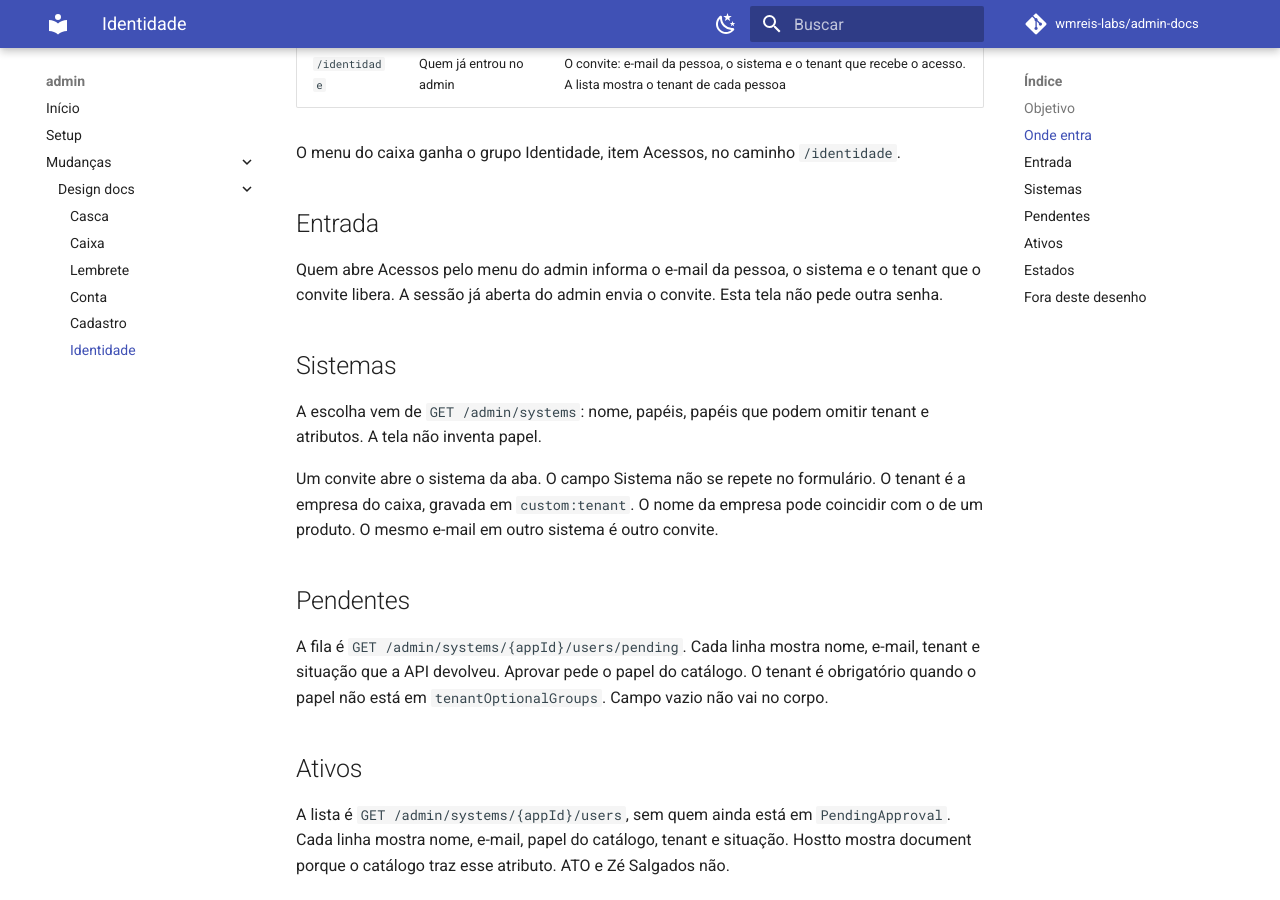
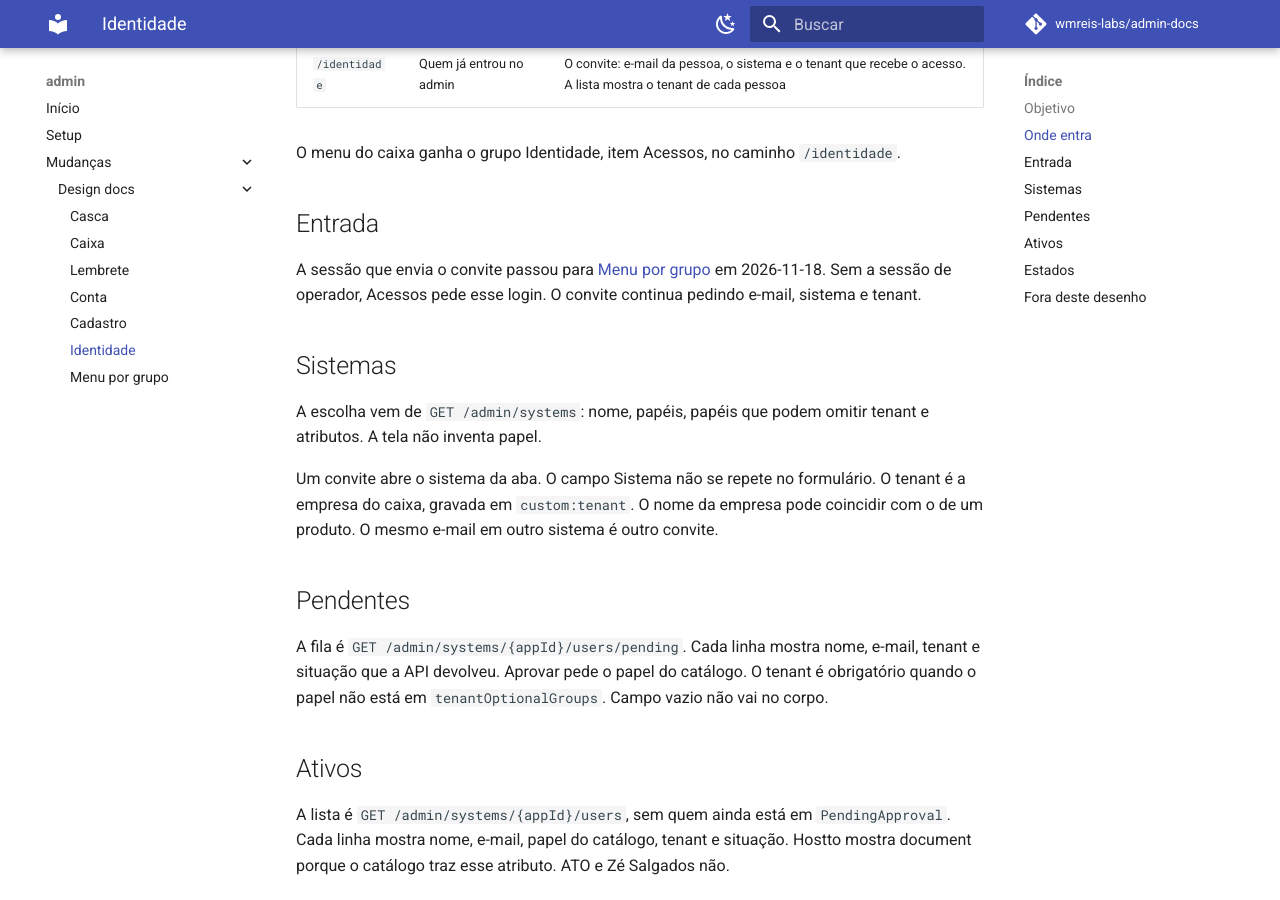
Before and after one commit to wmreis-labs/admin-docs, an MkDocs documentation site: the page built from docs/mudancas/design/2026-11-14-identidade-admin.md, in a window 1280 px wide and 900 px high, scrolled down 484 px. Built offline with MkDocs 1.6.1 and Material for MkDocs 9.7.7, drawn with Linux system fonts in a browser that asks for light colours; comment, search, counter and statistics services are not loaded.

Commit message:
docs: desenhar o menu por grupo do operador
Co-authored-by: Cursor <cursoragent@cursor.com>

```diff
--- a/docs/mudancas/design/2026-11-14-identidade-admin.md
+++ b/docs/mudancas/design/2026-11-14-identidade-admin.md
@@ -21,7 +21,7 @@ O menu do caixa ganha o grupo Identidade, item Acessos, no caminho `/identidade`
 
 ## Entrada
 
-Quem abre Acessos pelo menu do admin informa o e-mail da pessoa, o sistema e o tenant que o convite libera. A sessão já aberta do admin envia o convite. Esta tela não pede outra senha.
+A sessão que envia o convite passou para [Menu por grupo](2026-11-18-menu-por-grupo.md) em 2026-11-18. Sem a sessão de operador, Acessos pede esse login. O convite continua pedindo e-mail, sistema e tenant.
 
 ## Sistemas
 
--- a/mkdocs.yml
+++ b/mkdocs.yml
@@ -72,6 +72,7 @@ nav:
           - Conta: mudancas/design/2026-10-18-conta-bank-admin.md
           - Cadastro: mudancas/design/2026-10-11-cadastro-admin.md
           - Identidade: mudancas/design/2026-11-14-identidade-admin.md
+          - Menu por grupo: mudancas/design/2026-11-18-menu-por-grupo.md
 
 extra:
   social:
```
Also changed, not shown: docs/mudancas/design/2026-11-18-menu-por-grupo.md (added, +38 -0 lines), docs/mudancas/design/index.md (+1 -0 lines).
